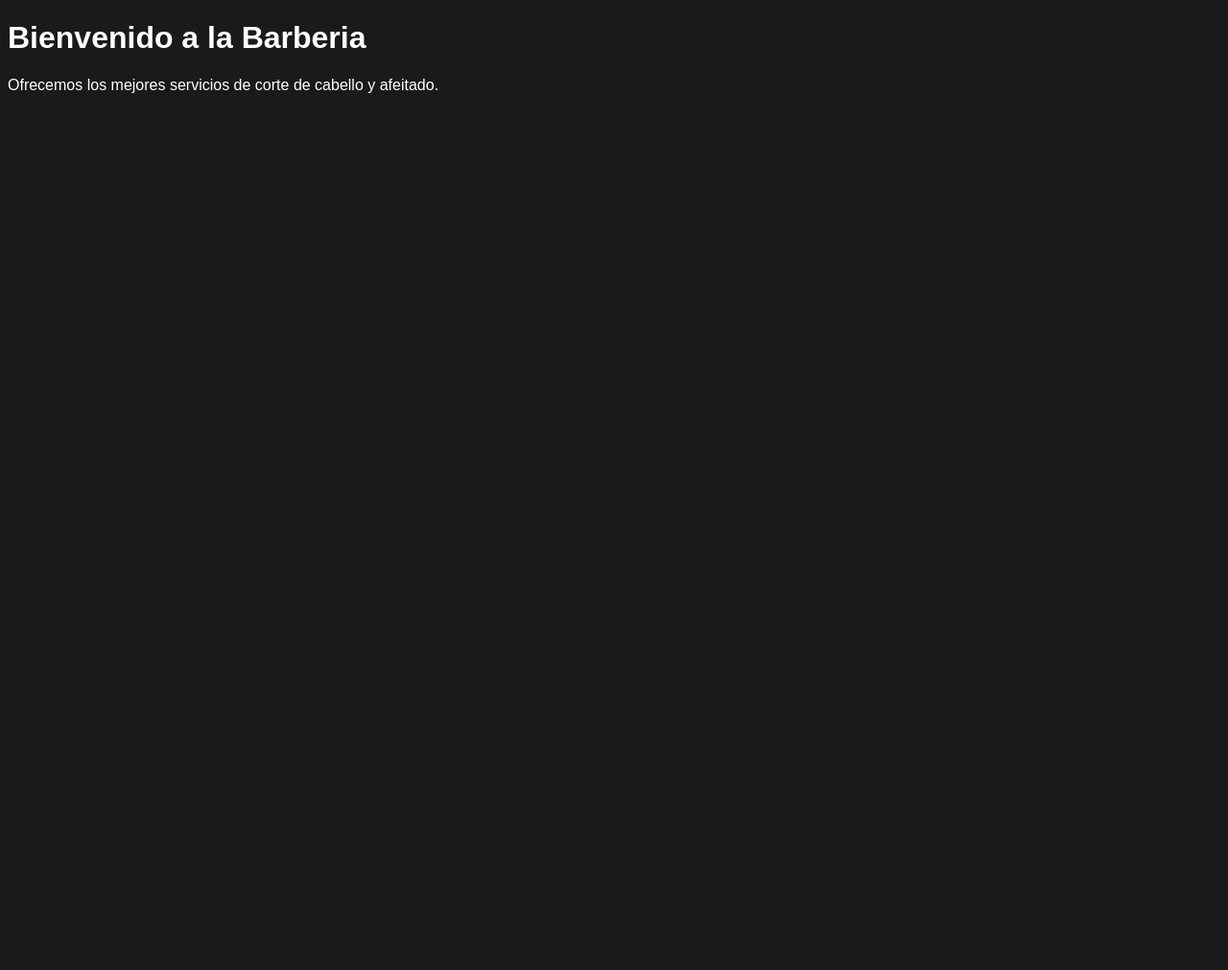
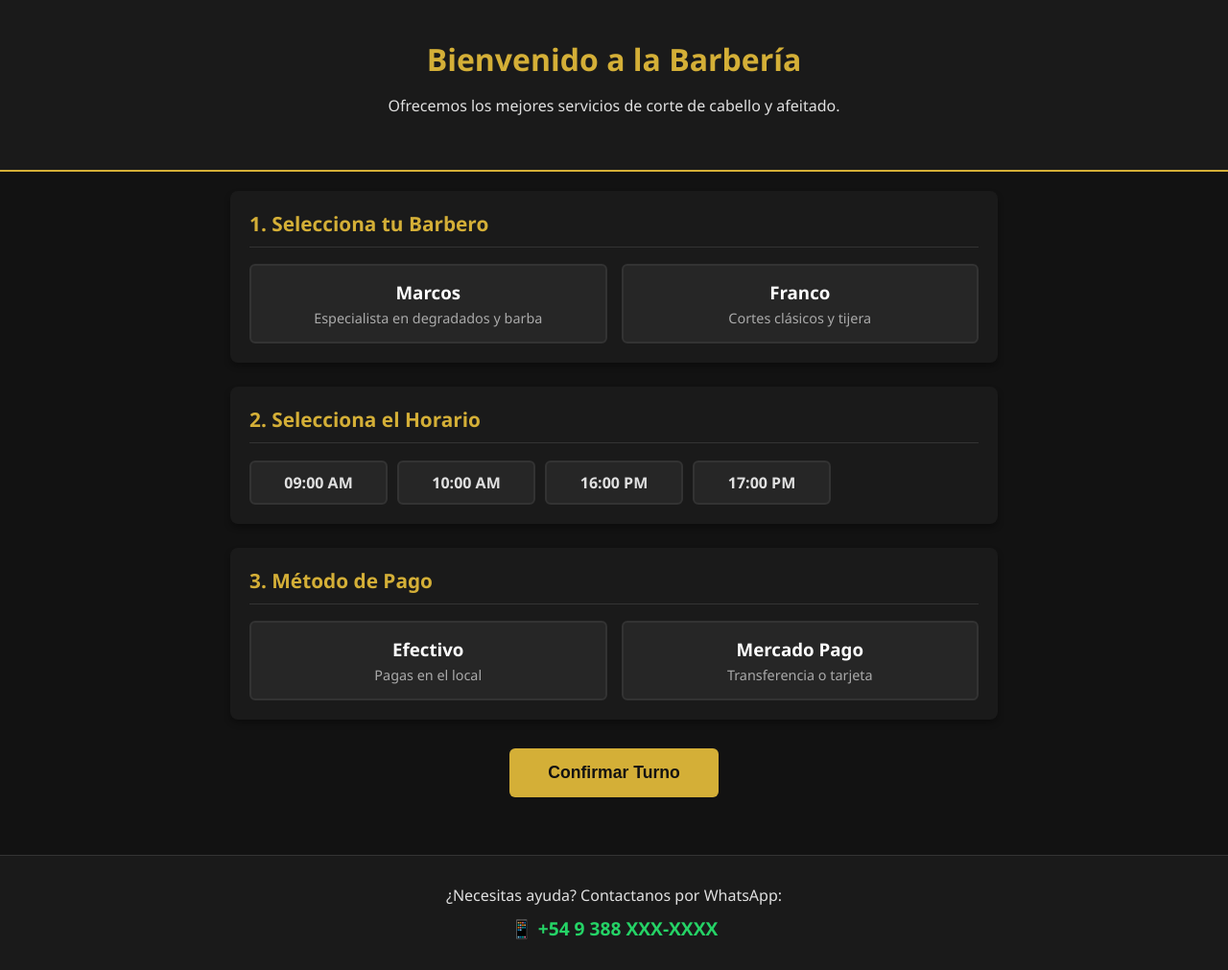
Before and after one commit to JuyCode/fadebarber, a plain HTML site: page index.html in a window 1280 px wide. Shown: the whole page at 96% size. Before the commit the page ends 800 px from the top, so only its background shows below. Drawn offline with Linux system fonts and the light colour scheme.

```diff
--- a/index.html
+++ b/index.html
@@ -3,11 +3,95 @@
 <head>
     <meta charset="UTF-8">
     <meta name="viewport" content="width=device-width, initial-scale=1.0">
-    <title>Barberia</title>
+    <title>Barbería - Reserva de Turnos</title>
     <link rel="stylesheet" href="style.css">
 </head>
 <body>
-    <h1>Bienvenido a la Barberia</h1>
-    <p>Ofrecemos los mejores servicios de corte de cabello y afeitado.</p>
+
+    <header>
+        <h1>Bienvenido a la Barbería</h1>
+        <p>Ofrecemos los mejores servicios de corte de cabello y afeitado.</p>
+    </header>
+
+    <main class="container">
+        <!-- PASO 1: SELECCIÓN DE BARBERO -->
+        <section class="booking-section">
+            <h2>1. Selecciona tu Barbero</h2>
+            <div class="cards-grid">
+                <label class="card-option">
+                    <input type="radio" name="barber" value="marcos">
+                    <div class="card-content">
+                        <h3>Marcos</h3>
+                        <p>Especialista en degradados y barba</p>
+                    </div>
+                </label>
+                <label class="card-option">
+                    <input type="radio" name="barber" value="franco">
+                    <div class="card-content">
+                        <h3>Franco</h3>
+                        <p>Cortes clásicos y tijera</p>
+                    </div>
+                </label>
+            </div>
+        </section>
+
+        <!-- PASO 2: SELECCIÓN DE HORARIOS -->
+        <section class="booking-section">
+            <h2>2. Selecciona el Horario</h2>
+            <div class="time-grid">
+                <label class="time-option">
+                    <input type="radio" name="time" value="09:00">
+                    <span>09:00 AM</span>
+                </label>
+                <label class="time-option">
+                    <input type="radio" name="time" value="10:00">
+                    <span>10:00 AM</span>
+                </label>
+                <label class="time-option">
+                    <input type="radio" name="time" value="16:00">
+                    <span>16:00 PM</span>
+                </label>
+                <label class="time-option">
+                    <input type="radio" name="time" value="17:00">
+                    <span>17:00 PM</span>
+                </label>
+            </div>
+        </section>
+
+        <!-- PASO 3: MÉTODO DE PAGO -->
+        <section class="booking-section">
+            <h2>3. Método de Pago</h2>
+            <div class="payment-options">
+                <label class="payment-card">
+                    <input type="radio" name="payment" value="efectivo">
+                    <div class="card-content">
+                        <h3>Efectivo</h3>
+                        <p>Pagas en el local</p>
+                    </div>
+                </label>
+                <label class="payment-card">
+                    <input type="radio" name="payment" value="mercadopago">
+                    <div class="card-content">
+                        <h3>Mercado Pago</h3>
+                        <p>Transferencia o tarjeta</p>
+                    </div>
+                </label>
+            </div>
+        </section>
+
+        <!-- BOTÓN DE CONFIRMACIÓN -->
+        <div class="action-container">
+            <button class="btn-confirmar">Confirmar Turno</button>
+        </div>
+    </main>
+
+    <!-- PIE DE PÁGINA / CONTACTO -->
+    <footer>
+        <p>¿Necesitas ayuda? Contactanos por WhatsApp:</p>
+        <a href="https://wa.me/549388XXXXXXX" class="whatsapp-link" target="_blank">
+            📱 +54 9 388 XXX-XXXX
+        </a>
+    </footer>
+
 </body>
 </html>
--- a/style.css
+++ b/style.css
@@ -1,5 +1,145 @@
+/* Estilos Generales */
 body {
+    background-color: #121212;
+    color: #e0e0e0;
+    font-family: 'Segoe UI', Tahoma, Geneva, Verdana, sans-serif;
+    margin: 0;
+    padding: 0;
+}
+
+header {
+    text-align: center;
+    padding: 40px 20px;
     background-color: #1a1a1a;
-    color: white;
-    font-family: sans-serif;
+    border-bottom: 2px solid #d4af37; /* Detalle dorado */
 }
+
+header h1 {
+    color: #d4af37;
+    margin: 0 0 10px 0;
+}
+
+.container {
+    max-width: 800px;
+    margin: 0 auto;
+    padding: 20px;
+}
+
+/* Secciones de Reserva */
+.booking-section {
+    background-color: #1a1a1a;
+    margin-bottom: 25px;
+    padding: 20px;
+    border-radius: 8px;
+    box-shadow: 0 4px 6px rgba(0, 0, 0, 0.3);
+}
+
+.booking-section h2 {
+    color: #d4af37;
+    margin-top: 0;
+    border-bottom: 1px solid #333;
+    padding-bottom: 10px;
+    font-size: 1.3rem;
+}
+
+/* Grillas y Opciones Simuladas como Botones */
+.cards-grid, .payment-options {
+    display: grid;
+    grid-template-columns: 1fr 1fr;
+    gap: 15px;
+    margin-top: 15px;
+}
+
+.time-grid {
+    display: grid;
+    grid-template-columns: repeat(auto-fill, minmax(120px, 1fr));
+    gap: 10px;
+    margin-top: 15px;
+}
+
+/* Ocultar el radio button nativo pero mantener su funcionalidad */
+.card-option input, .time-option input, .payment-card input {
+    display: none;
+}
+
+/* Diseño de las Tarjetas */
+.card-content, .time-option span {
+    display: block;
+    padding: 15px;
+    background-color: #262626;
+    border: 2px solid #333;
+    border-radius: 6px;
+    cursor: pointer;
+    text-align: center;
+    transition: all 0.3s ease;
+}
+
+.card-content h3 {
+    margin: 0 0 5px 0;
+    color: #fff;
+}
+
+.card-content p {
+    margin: 0;
+    font-size: 0.9rem;
+    color: #aaa;
+}
+
+/* Efecto Visual al Seleccionar una Opción */
+.card-option input:checked + .card-content,
+.time-option input:checked +span,
+.payment-card input:checked + .card-content {
+    border-color: #d4af37;
+    background-color: #2a2415;
+}
+
+.time-option span {
+    padding: 10px;
+    font-weight: bold;
+}
+
+/* Botón de Confirmación */
+.action-container {
+    text-align: center;
+    margin-top: 30px;
+}
+
+.btn-confirmar {
+    background-color: #d4af37;
+    color: #121212;
+    border: none;
+    padding: 15px 40px;
+    font-size: 1.1rem;
+    font-weight: bold;
+    border-radius: 6px;
+    cursor: pointer;
+    transition: background 0.2s;
+}
+
+.btn-confirmar:hover {
+    background-color: #f3c63f;
+}
+
+/* Footer y Enlace WhatsApp */
+footer {
+    text-align: center;
+    padding: 30px 20px;
+    background-color: #1a1a1a;
+    margin-top: 40px;
+    border-top: 1px solid #333;
+}
+
+footer p {
+    margin: 0 0 10px 0;
+}
+
+.whatsapp-link {
+    color: #25d366; /* Verde WhatsApp */
+    text-decoration: none;
+    font-weight: bold;
+    font-size: 1.2rem;
+}
+
+.whatsapp-link:hover {
+    text-decoration: underline;
+}
```
